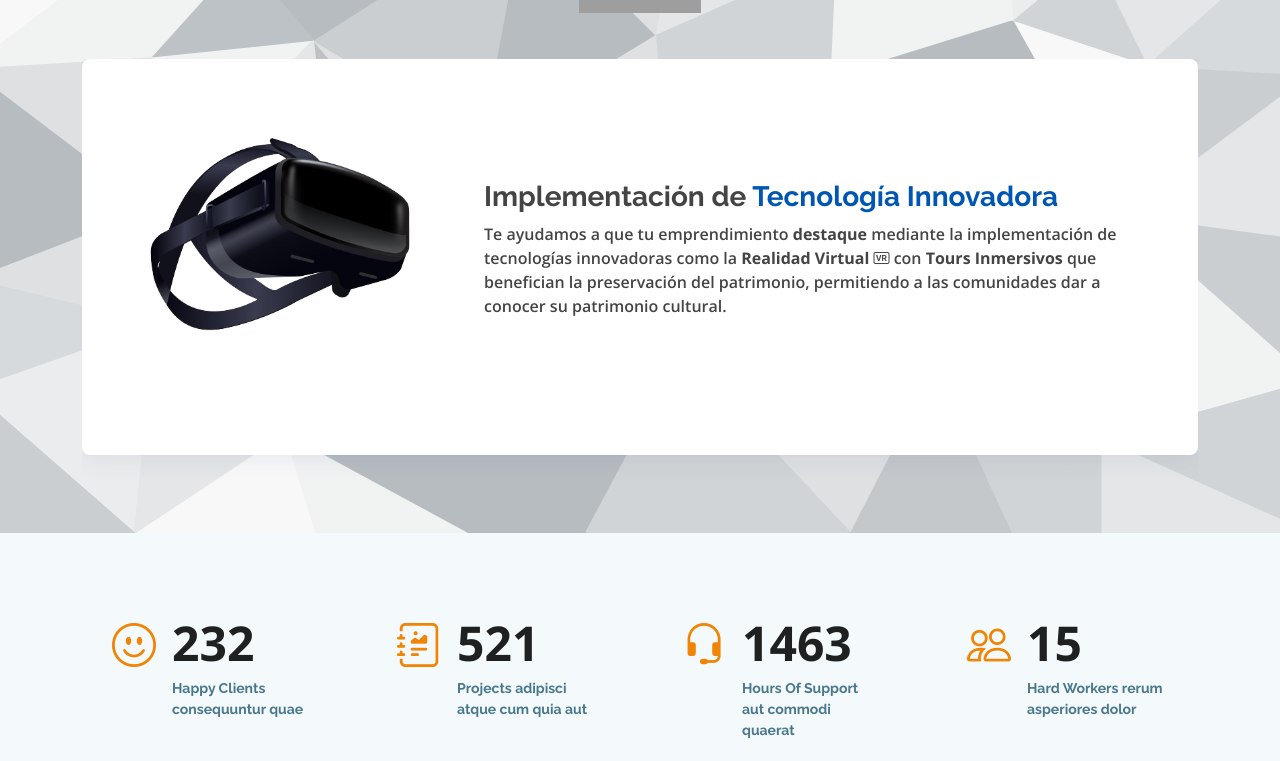
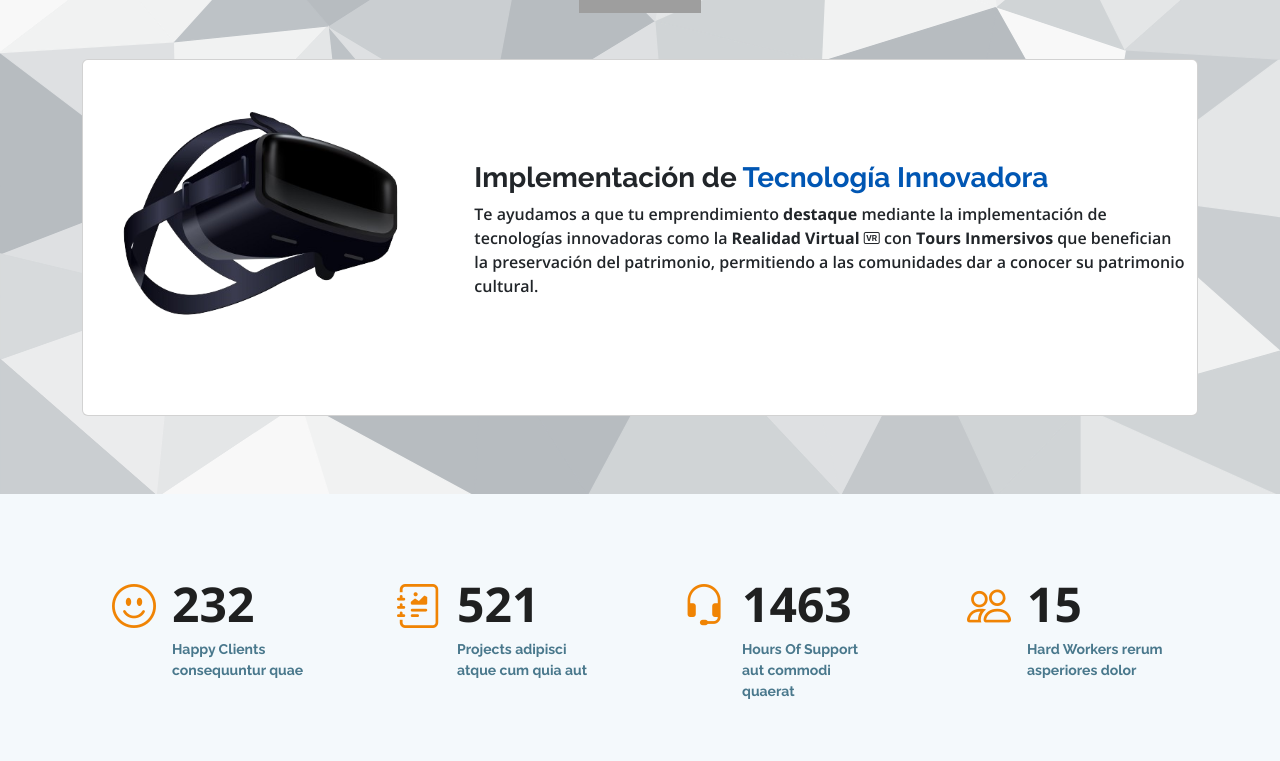
Before and after one commit to abarraza-v/FUDEFA-Portfolio, a PHP site: page / in a window 1280 px wide. Shown: the part 1563-2324 px from the top of the page. Run offline with PHP 8.4, Linux system fonts and the light colour scheme; some libraries are stand-ins or nearby versions.

Commit message:
Fix: Trayendo de vuelta código que borré sin querer

```diff
--- a/assets/css/style.css
+++ b/assets/css/style.css
@@ -748,6 +748,24 @@ section {
   z-index: 1;
 }
 
+.services .icon-box::before {
+  content: "";
+  position: absolute;
+  background: white;
+  right: 0;
+  left: 0;
+  bottom: 0;
+  top: 100%;
+  transition: all 0.3s;
+  z-index: -1;
+}
+
+.services .icon-box:hover::before {
+  background: #f08404;
+  top: 0;
+  border-radius: 0px;
+}
+
 .services .icon {
   margin-bottom: 15px;
 }
--- a/index.html
+++ b/index.html
@@ -199,7 +199,7 @@
         </div>
 
         <section id="services-VR" class="services-VR">
-          <div class="icon-box mb-5">
+          <div class="card mb-5">
             <div class="row">
               <div class="col-lg-4 justify-content-sm-center align-content-center d-flex mb-5 mb-lg-0"><img
                   data-aos="fade-in" data-aos-delay="100" src="assets/img/vr-glasses.png" class="img-fluid"
```
